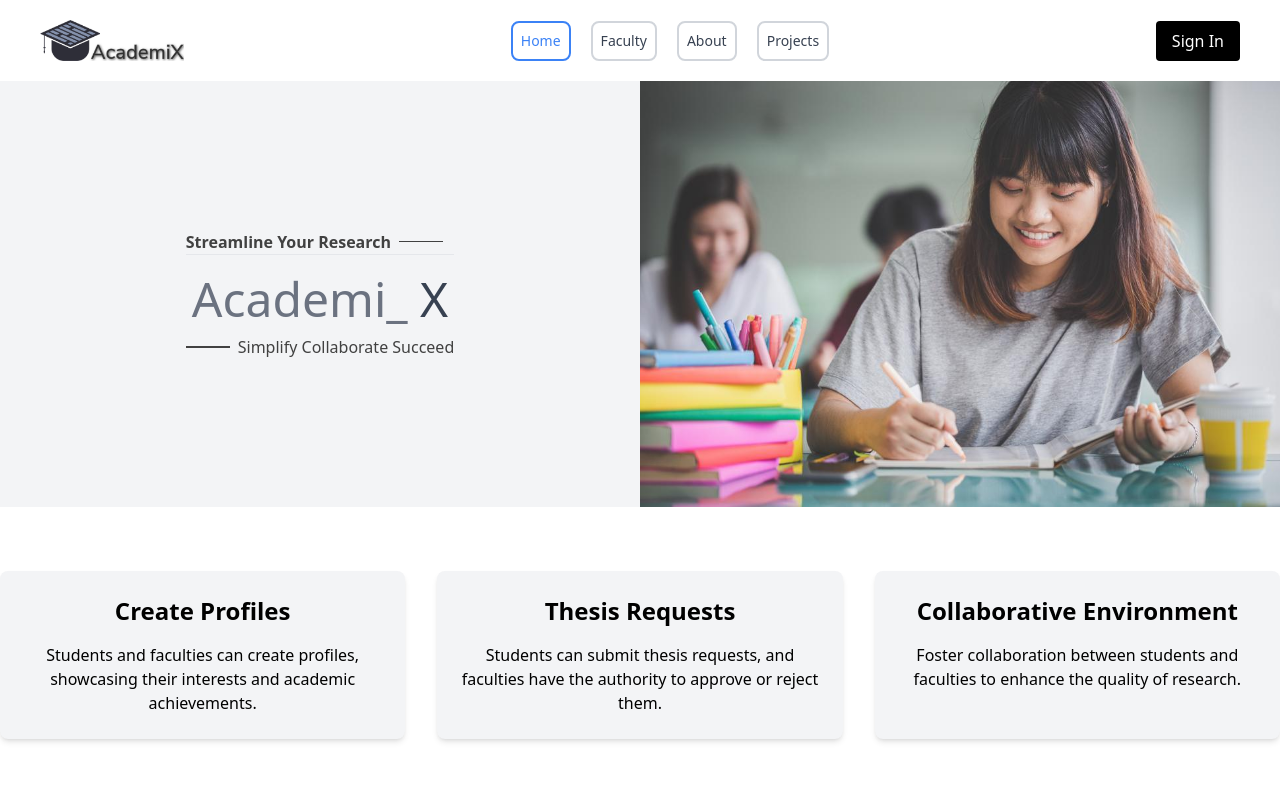
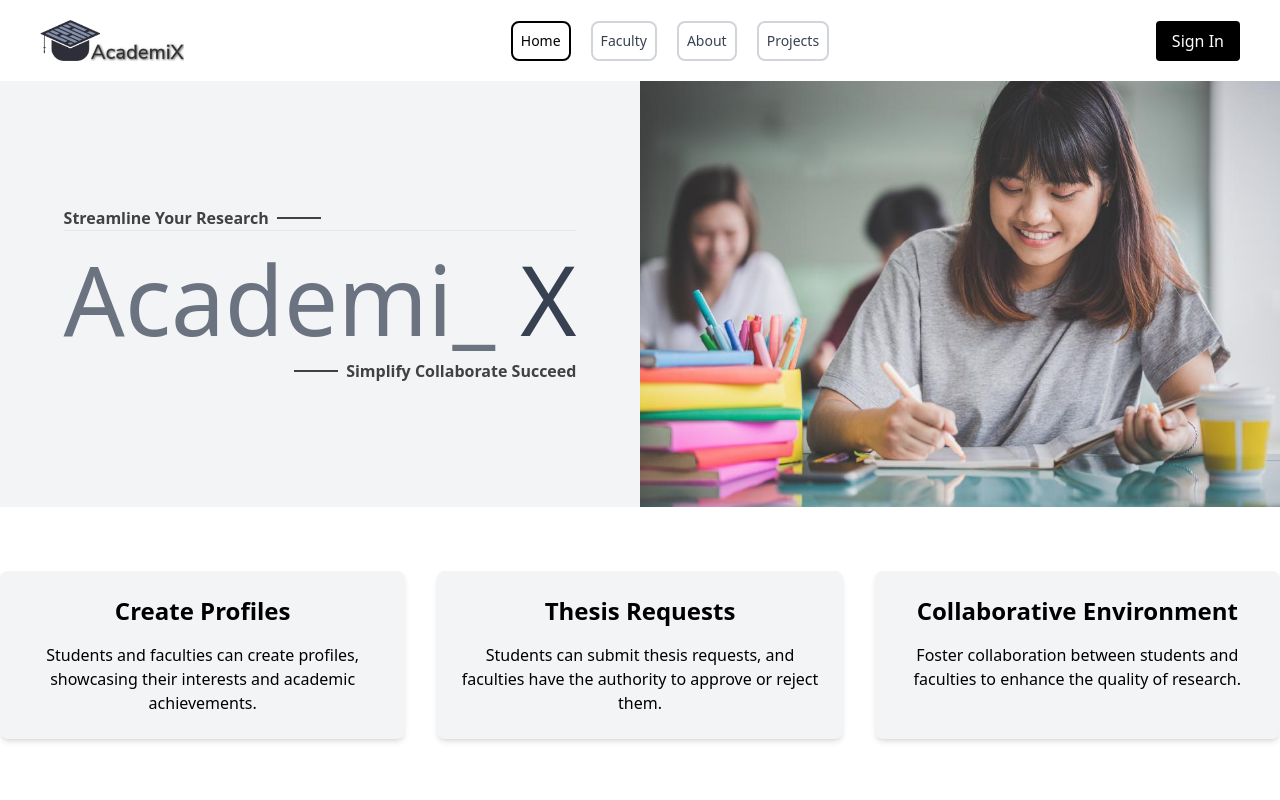
Before and after one commit to shafibr21/AcademiX, a React (Vite) app in the folder frontend/: page / in a window 1280 px wide. Shown: the top 800 px of the page. Built offline with nearby package versions, Linux system fonts and the light colour scheme; no server answers.

Commit message:
maliha clutch 2

```diff
--- a/frontend/src/components/Hero.jsx
+++ b/frontend/src/components/Hero.jsx
@@ -11,17 +11,17 @@ const Hero = () => {
         <div className="w-full sm:w-1/2 flex items-center justify-center py-10 sm:py-0">
           <div className="text-[#414141]">
             <div className="flex items-center gap-2">
-              <p className="font-bold text-sm md:text-base">
+              <p className="font-bold text-lg md:text-base">
                 Streamline Your Research
               </p>
-              <p className="w-8 md:w-11 h-[1px] bg-[#414141]"></p>
+              <p className="w-8 md:w-11 h-[2px] bg-[#414141]"></p>
             </div>
-            <div className="text-center text-5xl pt-5 border-t">
+            <div className="text-center text-8xl pt-5 border-t">
               <Title text1={"Academi_"} text2={"X"} />
             </div>
-            <div className="flex items-center gap-2">
+            <div className="flex justify-end items-center gap-2">
               <p className="w-8 md:w-11 h-[2px] bg-[#414141]"></p>
-              <p className="font-medium text-sm md:text-base">
+              <p className="font-bold text-lg md:text-base">
                 Simplify Collaborate Succeed
               </p>
             </div>
--- a/frontend/src/components/Navbar.jsx
+++ b/frontend/src/components/Navbar.jsx
@@ -45,7 +45,7 @@ const Navbar = () => {
           className={({ isActive }) =>
             `flex flex-col items-center gap-1 border-2 p-2 rounded-lg transition-all duration-300 ${
               isActive
-                ? "border-blue-500 text-blue-500"
+                ? "border-black text-black"
                 : "border-gray-300 text-gray-700"
             }`
           }
```
